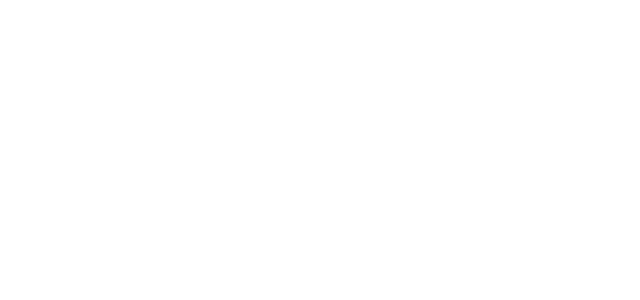
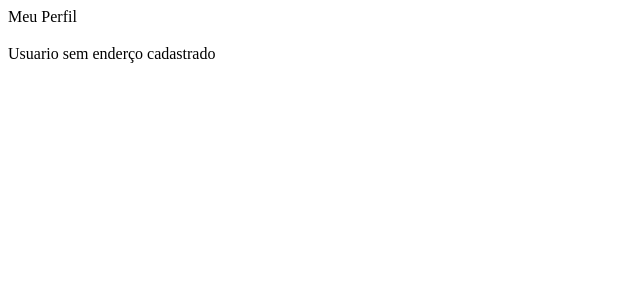
Before and after one commit to future4code/Aragon-labe-food1, a React (Create React App) app in the folder rappi4/: page /profile in a window 1280 px wide. Before the commit this address had no page. Shown: the top 300 px of the page, without its empty margins (0-640 px from the left). Built offline with nearby package versions, Linux system fonts and the light colour scheme; no server answers; sample sign-in values are in the browser's storage.

Commit message:
Iniciamos a implementação da perfilPage

```diff
--- a/rappi4/src/pages/PerfilPagee/PerfilPage.js
+++ b/rappi4/src/pages/PerfilPagee/PerfilPage.js
@@ -1,9 +1,37 @@
+import { useProtectedPage } from "../../hooks/useProtectedPage";
+import { useRequestData } from "../../hooks/useRequestData";
+
+
 export default function PerfilPage() {
     useProtectedPage();
+    const [data] = useRequestData("rappi4A/profile", {})
 
-    return(
+    const showAddress = () => {
+        // if (data.user?.hasAddress === true) {
+        //     <div>
+        //         <p>Endereço Cadastrado:</p>
+        //         <span>{data.user?.address}</span>
+        //     </div>
+        // }
+    }
+
+    console.log(data.user?.hasAddress)
+    console.log(data.user?.address)
+    return (
         <>
-        isProtected={true}
+            <main>
+                <span>Meu Perfil</span>
+                <h3>{data.user?.name}</h3>
+                {data.user?.email}
+                <p>{data.user?.cpf}</p>
+                {/* {showAddress} */}
+                {data.user?.hasAddress ?
+                    <div>
+                        <p>Endereço Cadastrado:</p>
+                        <span>{data.user?.address}</span>
+                    </div> : <span>Usuario sem enderço cadastrado</span>
+                }
+            </main>
         </>
     )
 }
--- a/rappi4/src/routes/Router.js
+++ b/rappi4/src/routes/Router.js
@@ -1,6 +1,7 @@
 import { BrowserRouter, Routes, Route } from "react-router-dom";
 import HomePage from "../pages/Home/HomePage";
 import LoginPage from "../pages/LoginPage/LoginPage";
+import PerfilPage from "../pages/PerfilPagee/PerfilPage";
 import RegistrationAddressPage from "../pages/RegistrationAddressPage/RegistrationAddressPage";
 import ResultPage from "../pages/ResultPage/ResultPage";
 import SignupPage from "../pages/SignUpPage/SignupPage";
@@ -16,6 +17,7 @@
         <Route path="/feed" element={<HomePage />} />
         <Route path="/address" element={<RegistrationAddressPage />} />
         <Route path="/feed/restaurant/:restaurantId" element={<ResultPage />} />
+        <Route path="/profile" element={<PerfilPage />} />
       </Routes>
     </BrowserRouter>
   );
```
